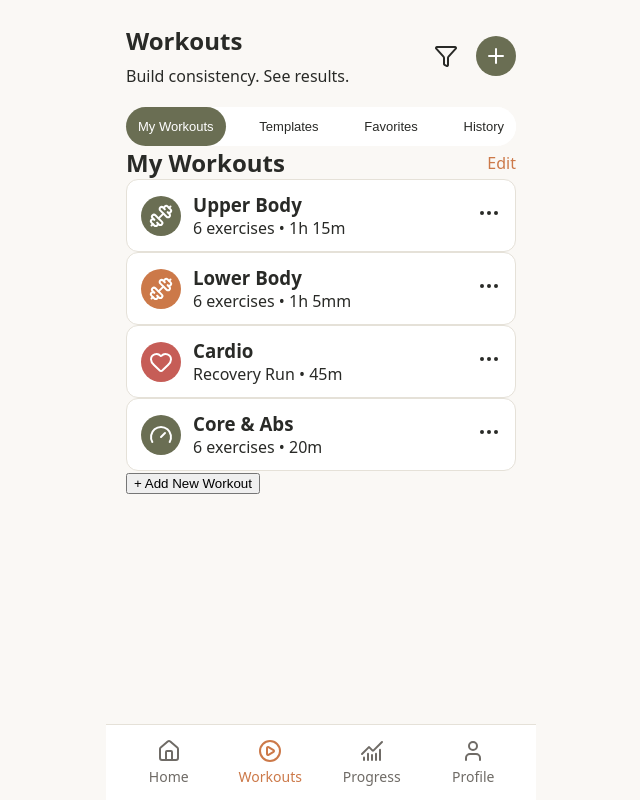
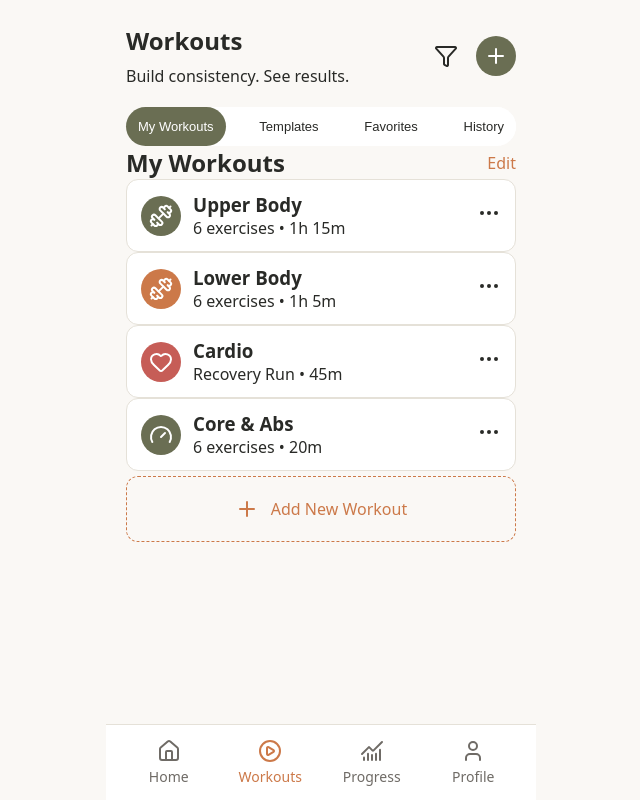
Before and after one commit to almaraz-05/vidafit, a React (Vite) app: page /workouts in a window 1280 px wide. Shown: the whole page, without its empty margins (319-959 px from the left). Built offline with nearby package versions, Linux system fonts and the light colour scheme.

Commit message:
create add new workout card

```diff
--- a/src/components/MyWorkouts.css
+++ b/src/components/MyWorkouts.css
@@ -43,6 +43,19 @@
     flex: 1;
 }
 
-/* .add-workout-card {
+.add-workout-card {
+    display: flex;
+    align-items: center;
+    justify-content: center;
+    gap: 12px;
+    margin-top: 5px;
 
-} */
+    width: 100%;
+    padding: 20px;
+    background: none;
+    border: 1px dashed var(--color-accent);
+    border-radius: 12px;
+    font: inherit;
+    color: var(--color-accent);
+    cursor: pointer;
+}
--- a/src/components/MyWorkouts.jsx
+++ b/src/components/MyWorkouts.jsx
@@ -1,11 +1,11 @@
 import "./MyWorkouts.css";
-import { Dumbbell, Heart, Gauge, Ellipsis } from "lucide-react";
+import { Dumbbell, Heart, Gauge, Ellipsis, Plus } from "lucide-react";
 
 function MyWorkouts() {
 
     const activities = [
         { name: "Upper Body", icon: Dumbbell, iconClass: "upper-activity-icon", exercises: "6 exercises", time: "1h 15m" },
-        { name: "Lower Body", icon: Dumbbell, iconClass: "lower-activity-icon", exercises: "6 exercises", time: "1h 5mm"},
+        { name: "Lower Body", icon: Dumbbell, iconClass: "lower-activity-icon", exercises: "6 exercises", time: "1h 5m"},
         { name: "Cardio", icon: Heart, iconClass: "cardio-activity-icon", runType: "Recovery Run", time: "45m"},
         { name: "Core & Abs", icon: Gauge, iconClass: "core-activity-icon", exercises: "6 exercises", time: "20m" }
     ];
@@ -57,7 +57,8 @@ function MyWorkouts() {
                 })}
 
                 <button className="add-workout-card">
-                    + Add New Workout
+                    <Plus />
+                    <span>Add New Workout</span>
                 </button>
 
 
```
